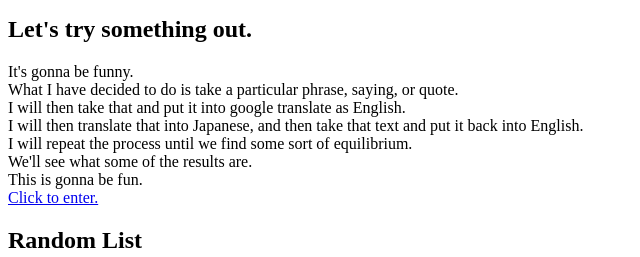
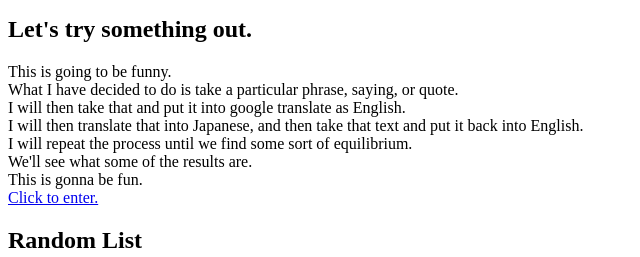
Before and after one commit to NGyaBoi/newgittest, a plain HTML site: page index.html in a window 1280 px wide. Shown: the part 343-600 px from the top of the page, 0-640 px from the left. Drawn offline with Linux system fonts and the light colour scheme.

```diff
--- a/index.html
+++ b/index.html
@@ -33,7 +33,7 @@
         <!-- Let's try something out. -->
         <div>
             <h2>Let's try something out.</h2>
-            <p>It's gonna be funny.
+            <p>This is going to be funny.
             <br>What I have decided to do is take a particular phrase, saying, or quote.
             <br>I will then take that and put it into google translate as English.
             <br>I will then translate that into Japanese, and then take that text and put it back into English.
```
